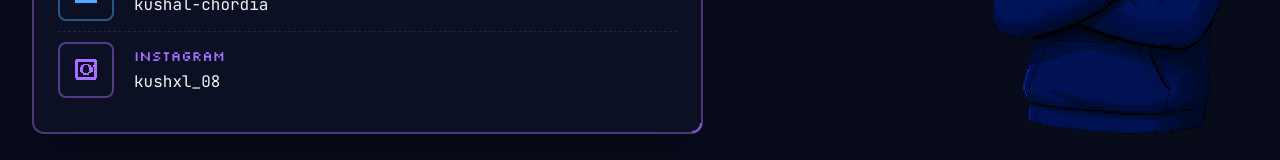
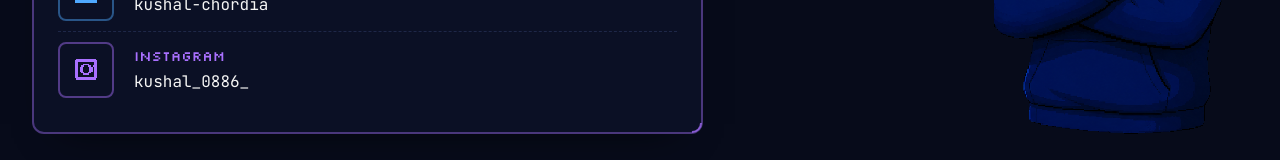
Before and after one commit to KushalChordia/Portfolio-Website, a Next.js app: page / in a window 1280 px wide. Shown: the part 4566-4726 px from the top of the page. Built offline with nearby package versions, Linux system fonts and the light colour scheme.

Commit message:
insta update

```diff
--- a/src/constants/content.ts
+++ b/src/constants/content.ts
@@ -207,8 +207,8 @@ export const SOCIALS: SocialLink[] = [
   },
   {
     label: "Instagram",
-    value: "kushxl_08",
-    href: "https://www.instagram.com/kushxl_08",
+    value: "kushal_0886_",
+    href: "https://www.instagram.com/kushal_0886_",
     icon: "instagram",
     accent: "secondary",
   },
```
